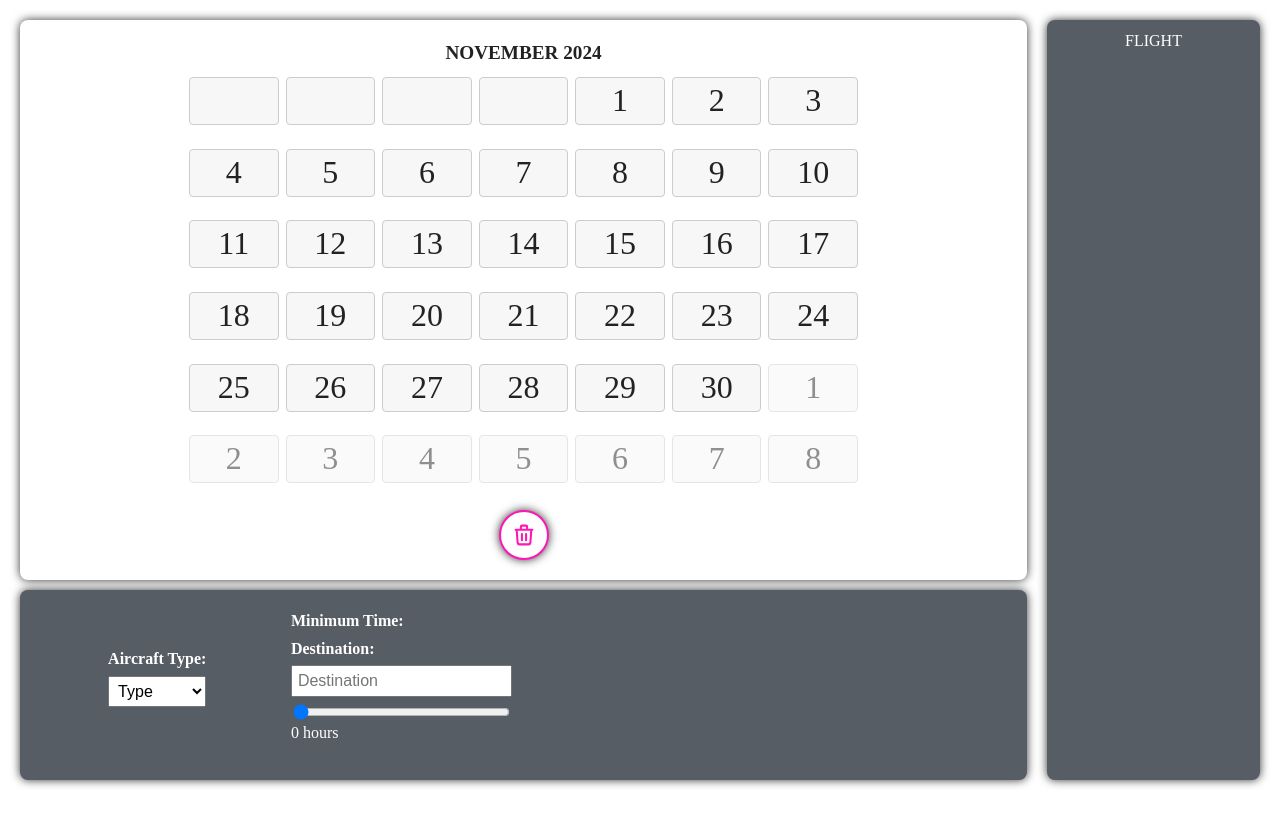
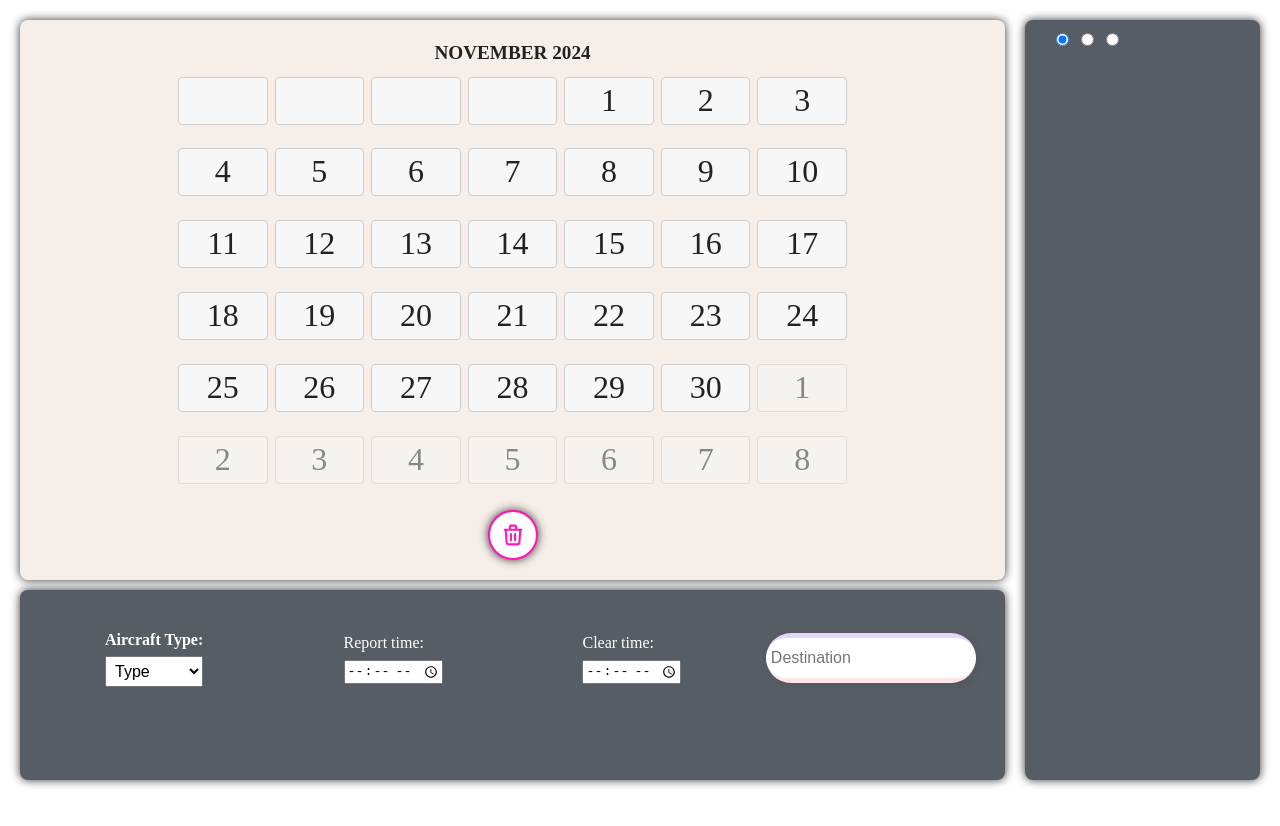
Before and after one commit to PrzemyslawGromiec/Crew-Bidding-Frontend, a website built with webpack: page index.html in a window 1280 px wide. Built offline with nearby package versions, Linux system fonts and the light colour scheme.

Commit message:
feature: working period can go over to the next month if starts in current month, report time and clear time label

```diff
--- a/css/calendar.css
+++ b/css/calendar.css
@@ -2,7 +2,6 @@
   width: 100%;
   height: 100%;
   max-height: 90vh;
-  background-color: #ffffff;
   box-shadow: 0 0 10px rgba(0, 0, 0, 0.8);
   padding: 2%;
   border-radius: 8px;
@@ -10,6 +9,11 @@
   grid-template-rows: auto 1fr auto;
   justify-items: center;
   gap: 10px;
+}
+
+.calendar-container {
+  background-color: #f6eee9;
+  backdrop-filter: blur(10px);
 }
 
 .header {
--- a/css/sidebar.css
+++ b/css/sidebar.css
@@ -45,6 +45,28 @@
   box-sizing: border-box;
 }
 
+.airport-code-holder{
+  width: 210px;
+  height: 50px;
+  display: flex;
+  align-items: center;
+  justify-content: center;
+  background: linear-gradient(to bottom,rgb(227, 213, 255),rgb(255, 231, 231));
+  border-radius: 30px;
+  overflow: hidden;
+  cursor: pointer;
+  box-shadow: 2px 2px 10px rgba(0, 0, 0, 0.075);
+}
+
+.airport-code-input{
+  width: 200px;
+  height: 40px;
+  border: none;
+  outline: none;
+  background-color: rgb(255, 255, 255);
+  border-radius: 30px;
+}
+
 
 .time-range-slider {
   display: flex;
--- a/html/sidebar.html
+++ b/html/sidebar.html
@@ -1,20 +1,3 @@
-<!--  <select id="aircraftType" name="aircraftType">
-    <option value="">Type</option>
-    <option value="A319">A319</option>
-    <option value="A320">A320</option>
-    <option value="A321">A321</option>
-    <option value="B777">B777</option>
-    <option value="B787">B787</option>
-    <option value="A380">A380</option>
-    <option value="A350">A350</option>
-    <option value="adsaf">ssdf</option>
-  </select>
-
-  <input type="range" id="minTimeSlider" name="minTime" min="0" max="144" step="1" value="0">
-  <span id="slider-value">0 hours</span>
-  <input type="text" placeholder="Destination" id="airportCode">-->
-
-
 <div class="grid-item aircraft-type">
   <label for="aircraftType">Aircraft Type:</label>
   <select id="aircraftType" name="aircraftType">
@@ -29,21 +12,19 @@
   </select>
 </div>
 
-  <div class="grid-item min-time-slider">
-    <label for="minTimeSlider">Minimum Time:</label>
-
-    <div class="grid-item airport-code">
-      <label for="airportCode">Destination:</label>
-      <input type="text" placeholder="Destination" id="airportCode">
+<div class="time-input">
+  <label for="reportTime">Report time:</label>
+  <input type="time" id="reportTime" name="time" min="05:00" max="23:00" required>
 </div>
 
-    <div class="slider-container">
-      <input type="range" id="minTimeSlider" name="minTime" min="0" max="144" step="1" value="0">
-      <span id="slider-value">0 hours</span>
-    </div>
+<div class="time-input">
+  <label for="clearTime">Clear time:</label>
+  <input type="time" id="clearTime" name="time" min="05:00" max="23:00" required>
 </div>
 
-
+<div class="grid-item airport-code-holder">
+  <input type="text" placeholder="Destination" id="airportCode" class="airport-code-input">
+</div>
 
 <div class="grid-item future-filter-1"></div>
 <div class="grid-item future-filter-2"></div>
--- a/index.html
+++ b/index.html
@@ -29,7 +29,21 @@
   </div>
   <div class="column-right">
     <div class="extra-column">
-      FLIGHT
+      <div class="radio-input">
+        <label class="label">
+          <input type="radio" name="radio" checked="">
+          <span class="check"></span>
+        </label>
+        <label class="label">
+          <input type="radio" name="radio">
+          <span class="check"></span>
+        </label>
+
+        <label class="label">
+          <input type="radio" name="radio">
+          <span class="check"></span>
+        </label>
+      </div>
     </div>
   </div>
 </div>
```
Also changed, not shown: html/calendar.html (+1 -1 lines). Lines whose indentation alone changed are shown as unchanged.
